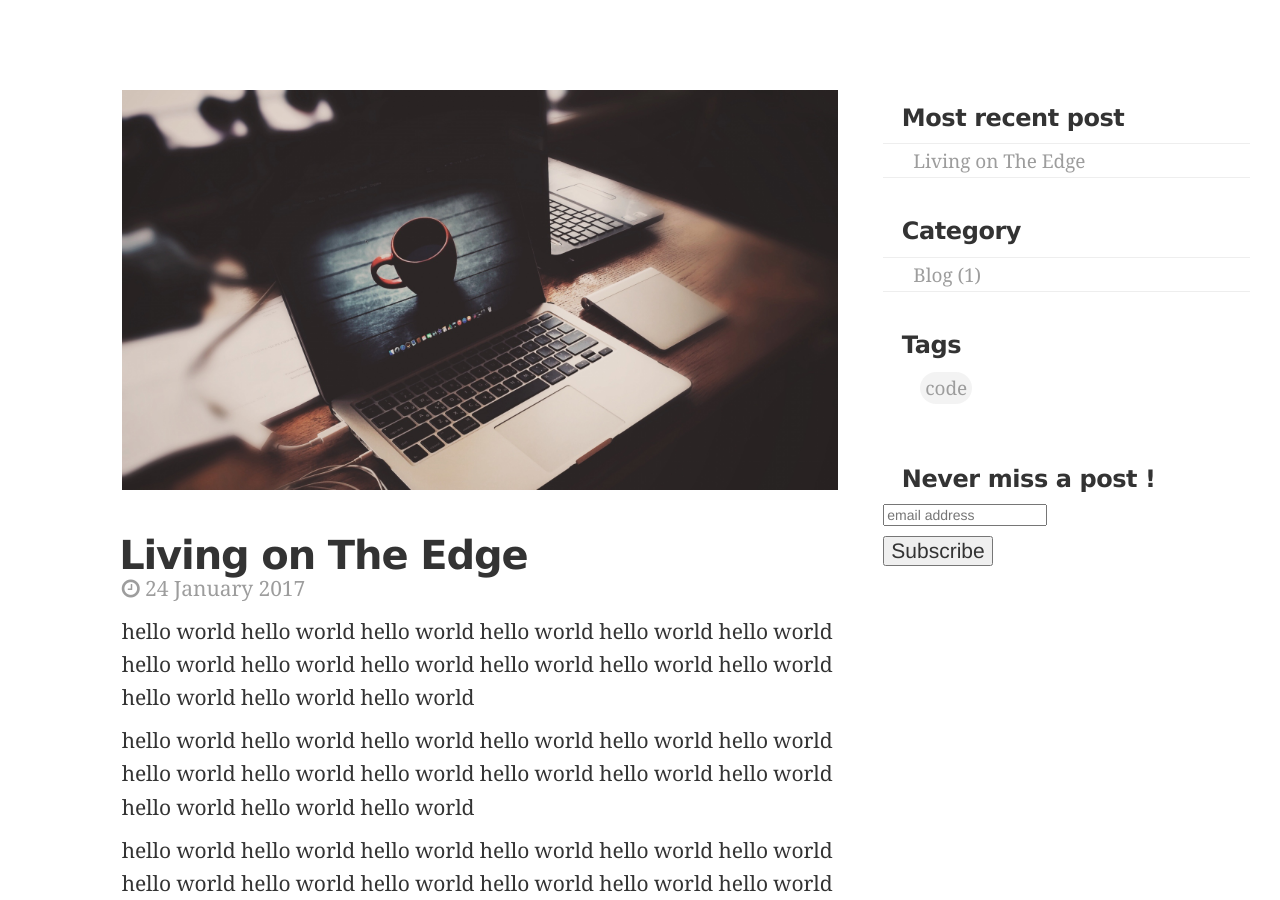
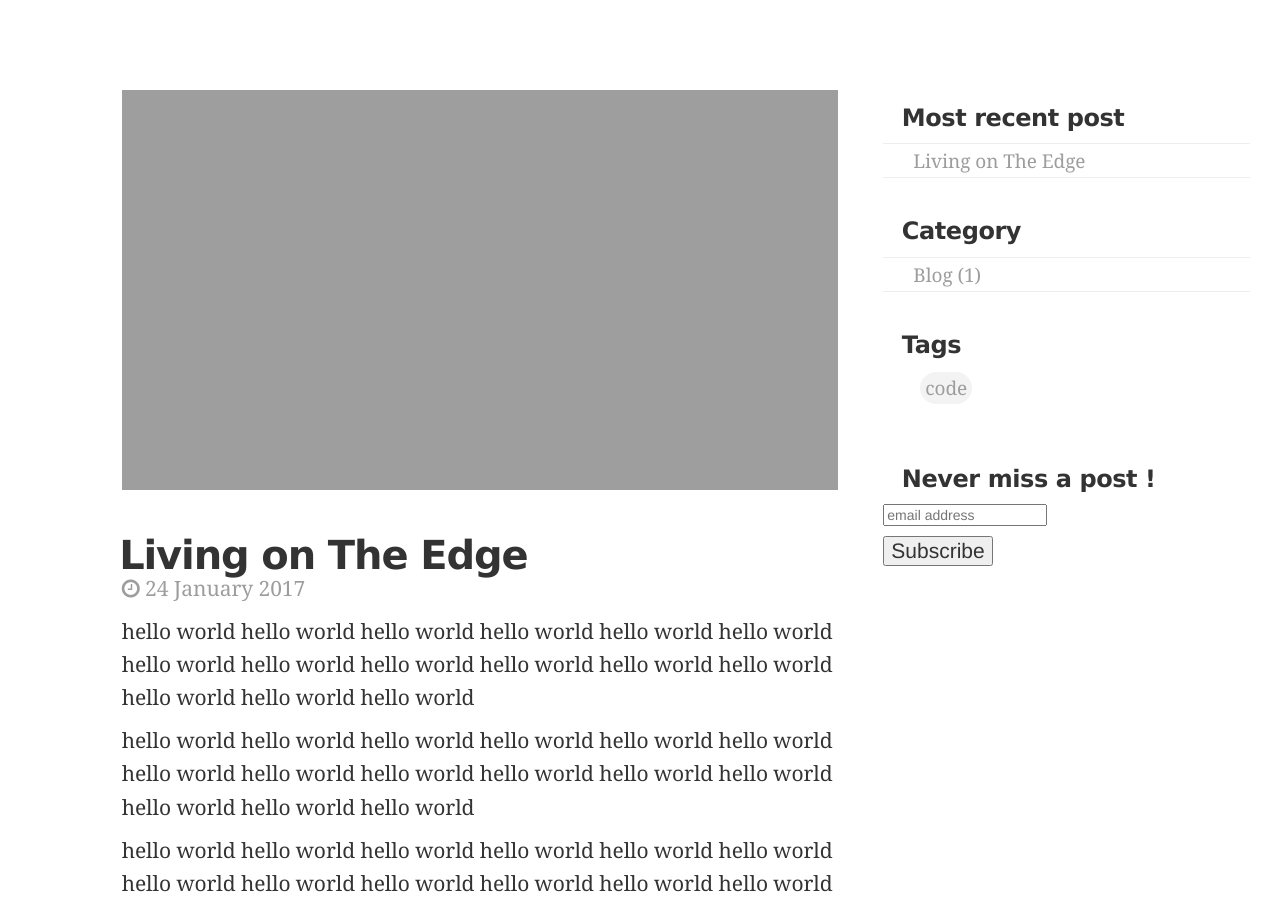
Before and after one commit to thEnchanter/thenchanter.github.io, a Jekyll site: the page built from _posts/2015-08-31-example-post.md, in a window 1280 px wide and 900 px high. Built offline with Jekyll 4.4.1, drawn with Linux system fonts in a browser that asks for light colours; comment, search, counter and statistics services are not loaded.

Commit message:
Update 2015-08-31-example-post.md

```diff
--- a/_posts/2015-08-31-example-post.md
+++ b/_posts/2015-08-31-example-post.md
@@ -4,7 +4,7 @@ title: 'Living on The Edge'
 date: 2017-01-24 12:11:34
 categories: blog
 tags: code
-image: '/images/mac.jpg'
+image: '/images/AirJordan.JPEG'
 lead_text: 'hello world hello world hello world hello world hello world hello world hello world hello world hello world hello world hello world hello world hello world hello world hello world '
 ---
 
```
